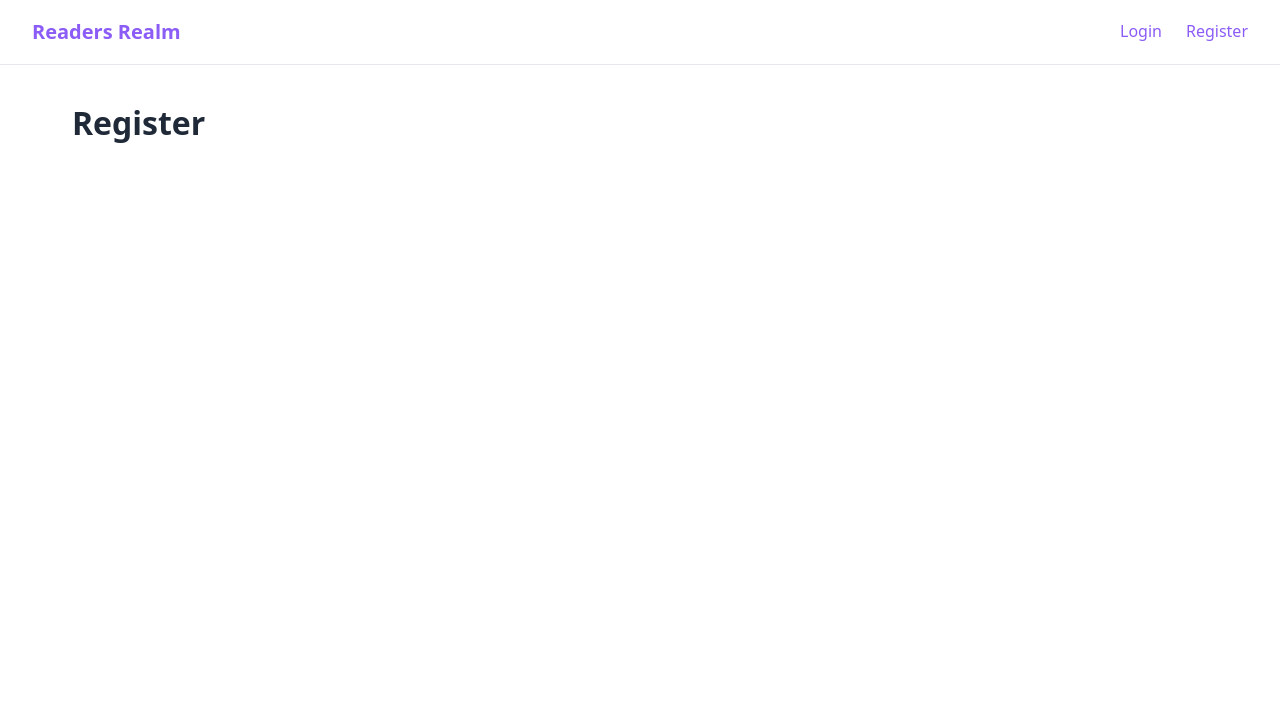
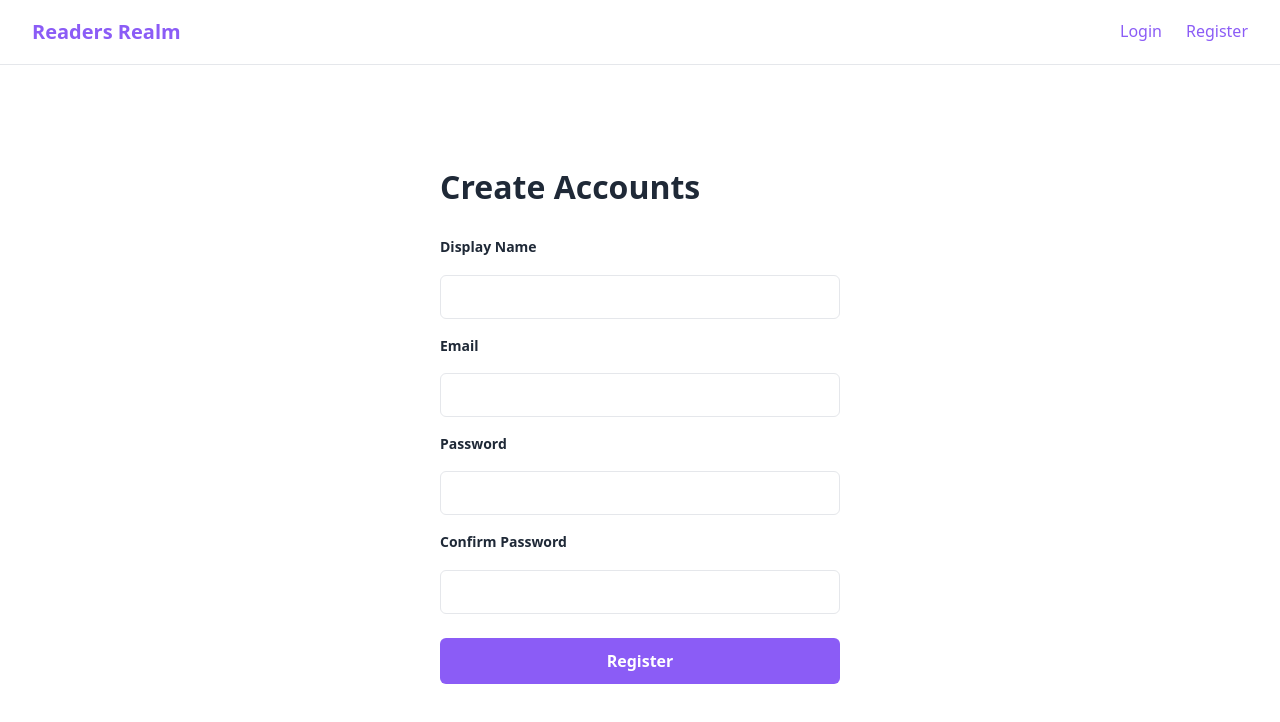
Before and after one commit to Bethashcroft/readers-realm, a React (Vite) app: page /register in a window 1280 px wide. Shown: the top 722 px of the page. Built offline with nearby package versions, Linux system fonts and the light colour scheme.

Commit message:
registering detects mismatching passwords

```diff
--- /dev/null
+++ b/src/pages/Login.css
@@ -0,0 +1,55 @@
+.login-page {
+  display: flex;
+  justify-content: center;
+  padding-top: 64px;
+}
+
+.login-form {
+  width: 100%;
+  max-width: 400px;
+  display: flex;
+  flex-direction: column;
+  gap: 16px;
+}
+
+.login-form h1 {
+  margin-bottom: 8px;
+}
+
+.login-form label {
+  font-size: 14px;
+  font-weight: 600;
+  color: var(--color-text);
+}
+
+.login-form input {
+  padding: 10px 12px;
+  border: 1px solid var(--color-border);
+  border-radius: 6px;
+  font-size: 16px;
+  font-family: inherit;
+  outline: none;
+  transition: border-color 0.2s;
+}
+
+.login-form input:focus {
+  border-color: var(--color-primary);
+}
+
+.login-form button {
+  padding: 12px;
+  background-color: var(--color-primary);
+  color: white;
+  border: none;
+  border-radius: 6px;
+  font-size: 16px;
+  font-weight: 600;
+  font-family: inherit;
+  cursor: pointer;
+  transition: background-color 0.2s;
+  margin-top: 8px;
+}
+
+.login-form button:hover {
+  background-color: var(--color-primary-hover);
+}
--- a/src/pages/Login.tsx
+++ b/src/pages/Login.tsx
@@ -1,5 +1,42 @@
+import React, { useState } from "react";
+import "./Login.css";
+
 function Login() {
-  return <h1>Login</h1>;
+  const [email, setEmail] = useState("");
+  const [password, setPassword] = useState("");
+
+  const handleSubmit = (e: React.SubmitEvent<HTMLFormElement>) => {
+    e.preventDefault();
+    console.log("Login attempt:", { email, password });
+  };
+
+  return (
+    <div className="login-page">
+      <form className="login-form" onSubmit={handleSubmit}>
+        <h1>Login</h1>
+
+        <label htmlFor="email">Email</label>
+        <input
+          type="email"
+          id="email"
+          value={email}
+          onChange={(e) => setEmail(e.target.value)}
+          required
+        />
+
+        <label htmlFor="password">Password</label>
+        <input
+          type="password"
+          id="password"
+          value={password}
+          onChange={(e) => setPassword(e.target.value)}
+          required
+        />
+
+        <button type="submit">Login</button>
+      </form>
+    </div>
+  );
 }
 
 export default Login;
--- /dev/null
+++ b/src/pages/Register.css
@@ -0,0 +1,64 @@
+.register-page {
+  display: flex;
+  justify-content: center;
+  padding-top: 64px;
+}
+
+.register-form {
+  width: 100%;
+  max-width: 400px;
+  display: flex;
+  flex-direction: column;
+  gap: 16px;
+}
+
+.register-form h1 {
+  margin-bottom: 8px;
+}
+
+.register-form label {
+  font-size: 14px;
+  font-weight: 600;
+  color: var(--color-text);
+}
+
+.register-form input {
+  padding: 10px 12px;
+  border: 1px solid var(--color-border);
+  border-radius: 6px;
+  font-size: 16px;
+  font-family: inherit;
+  outline: none;
+  transition: border-color 0.2s;
+}
+
+.register-form input:focus {
+  border-color: var(--color-primary);
+}
+
+.register-form button {
+  padding: 12px;
+  background-color: var(--color-primary);
+  color: white;
+  border: none;
+  border-radius: 6px;
+  font-size: 16px;
+  font-weight: 600;
+  font-family: inherit;
+  cursor: pointer;
+  transition: background-color 0.2s;
+  margin-top: 8px;
+}
+
+.register-form button:hover {
+  background-color: var(--color-primary-hover);
+}
+
+.form-error {
+  color: #dc2626;
+  font-size: 14px;
+  background-color: #fef2f2;
+  padding: 10px 12px;
+  border-radius: 6px;
+  border: 1px solid #fecaca;
+}
--- a/src/pages/Register.tsx
+++ b/src/pages/Register.tsx
@@ -1,5 +1,68 @@
+import React, { useState } from "react";
+import "./Register.css";
+
 function Register() {
-  return <h1>Register</h1>;
+  const [name, setName] = useState("");
+  const [email, setEmail] = useState("");
+  const [password, setPassword] = useState("");
+  const [confirmPassword, setConfirmPassword] = useState("");
+  const [error, setError] = useState("");
+
+  const handleSubmit = (e: React.SubmitEvent<HTMLFormElement>) => {
+    e.preventDefault();
+
+    if (password !== confirmPassword) {
+      setError("Passwords do not match");
+      return;
+    }
+
+    setError("");
+    console.log("register attempt:", { name, email, password });
+  };
+
+  return (
+    <div className="register-page">
+      <form className="register-form" onSubmit={handleSubmit}>
+        <h1>Create Accounts</h1>
+        {error && <p className="form-error">{error}</p>}
+
+        <label htmlFor="name">Display Name</label>
+        <input
+          type="text"
+          id="name"
+          value={name}
+          onChange={(e) => setName(e.target.value)}
+          required
+        />
+
+        <label htmlFor="email">Email</label>
+        <input
+          type="email"
+          id="email"
+          value={email}
+          onChange={(e) => setEmail(e.target.value)}
+          required
+        />
+        <label htmlFor="password">Password</label>
+        <input
+          type="password"
+          id="password"
+          value={password}
+          onChange={(e) => setPassword(e.target.value)}
+          required
+        />
+        <label htmlFor="confirmPassword">Confirm Password</label>
+        <input
+          type="password"
+          id="confirmPassword"
+          value={confirmPassword}
+          onChange={(e) => setConfirmPassword(e.target.value)}
+          required
+        />
+        <button type="submit">Register</button>
+      </form>
+    </div>
+  );
 }
 
 export default Register;
```
